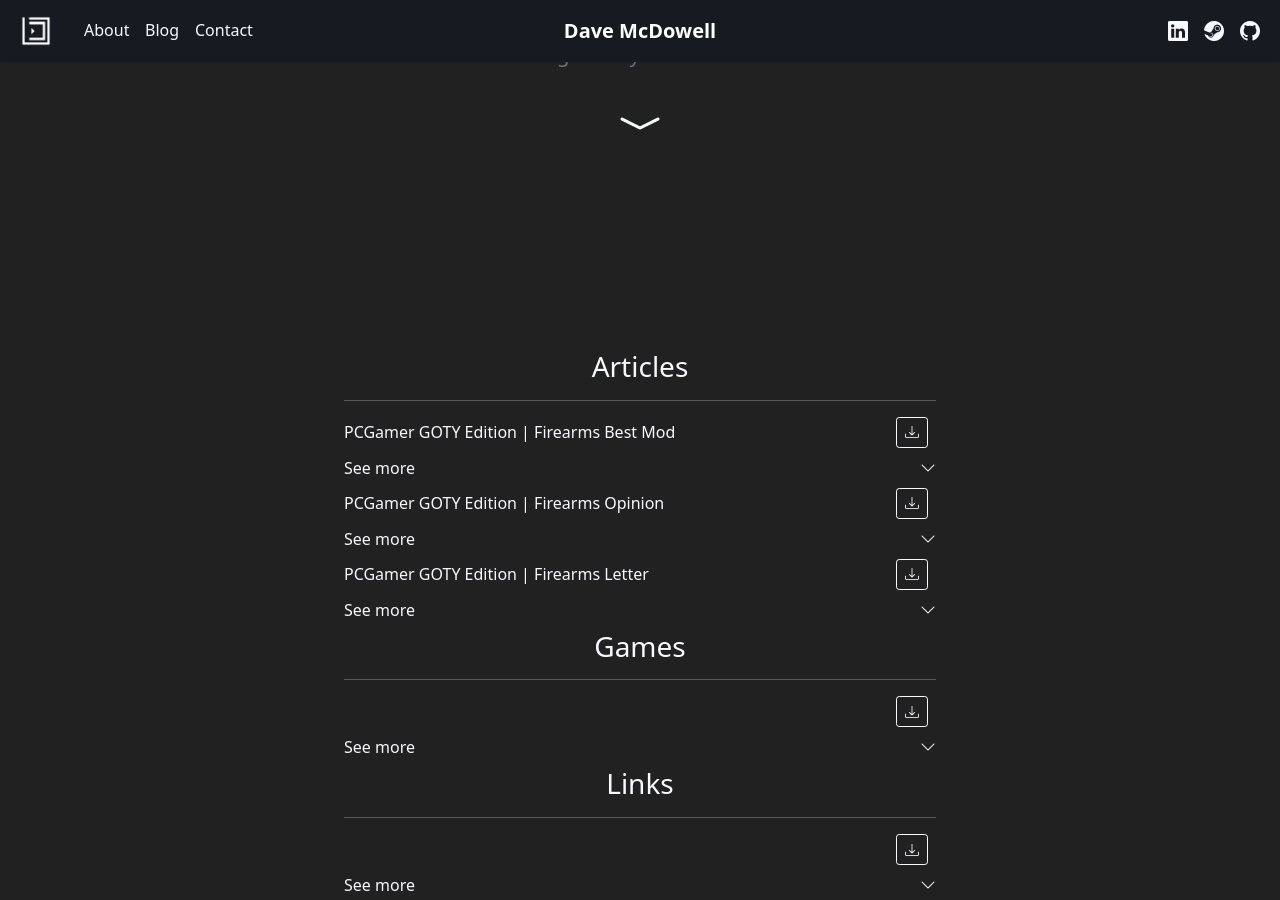
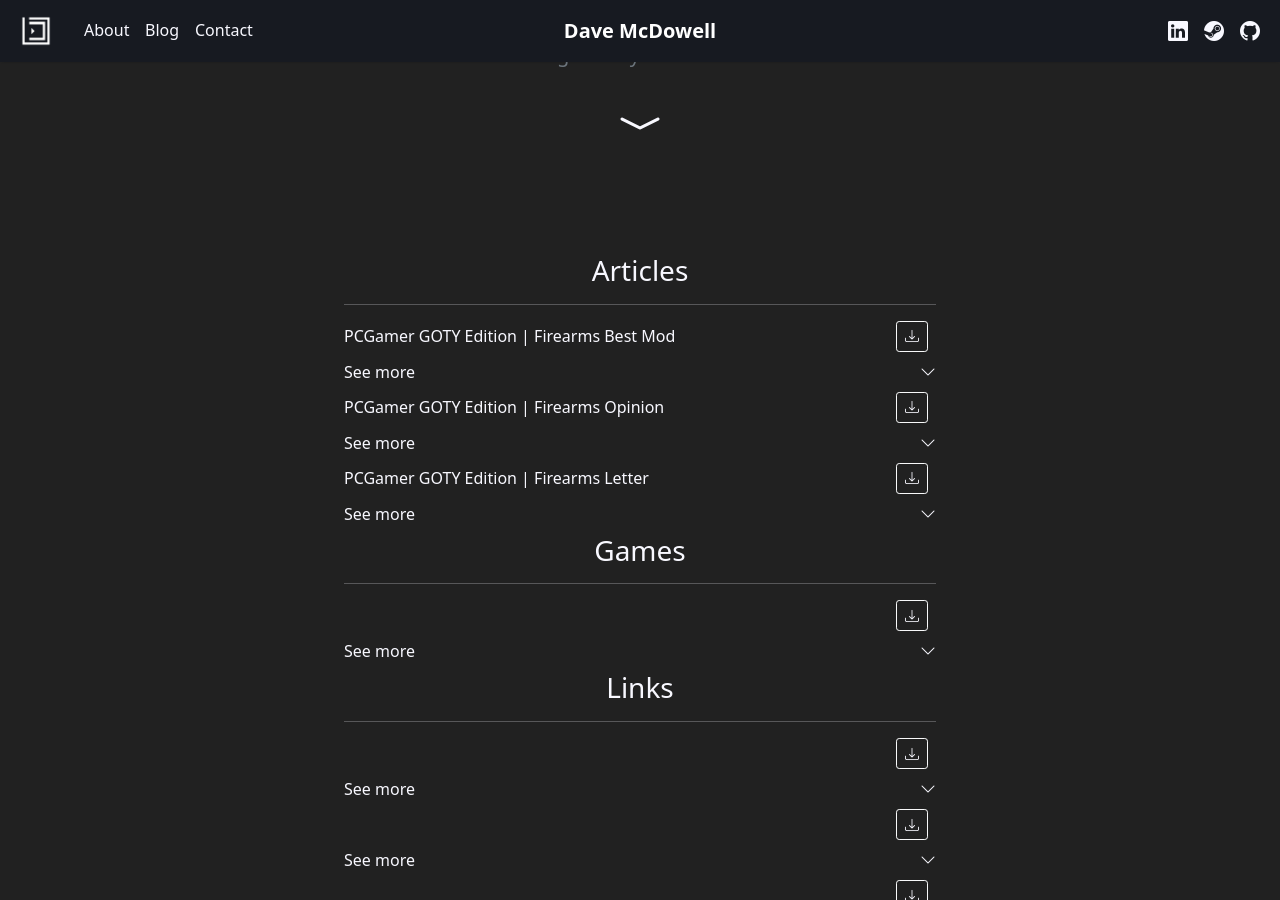
Before and after one commit to davemcdowell/portfolio, a Jekyll site: the page built from downloads.html, in a window 1280 px wide and 900 px high, scrolled down 727 px. Built offline with Jekyll 4.4.1, drawn with Linux system fonts in a browser that asks for light colours; nearby versions of some CDN libraries.

Commit message:
Update downloads.html

```diff
--- a/downloads.html
+++ b/downloads.html
@@ -11,7 +11,7 @@
 <div class="container">
     <div class="row justify-content-center">
         <div class="col-lg-10 col-lg-offset-1">
-          <section id="downloads-main" class="jumbotron my-0">
+          <section id="downloads-main" class="jumbotron py-0">
             <div class="container">
             {%- for category in site.data.downloads.files -%}
             <h3 class="text-center">{{ category.group }}</h3>
```
